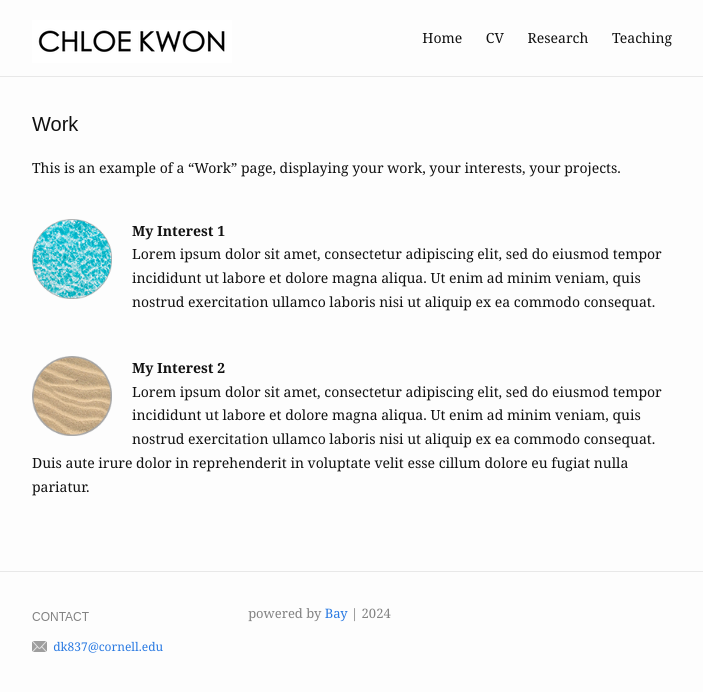
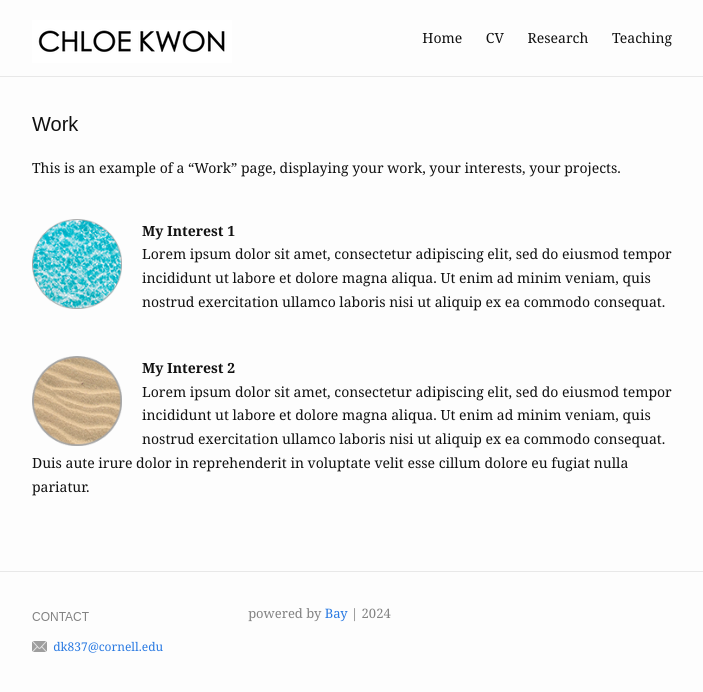
Before and after one commit to chloedkkwon/chloedkkwon.github.io, a Jekyll site: the page built from work.md, in a window 1280 px wide. Shown: the top 692 px of the page, without its empty margins (288-991 px from the left). Built offline with Jekyll 4.4.1, drawn with Linux system fonts in a browser that asks for light colours.

Commit message:
Update _work.scss

```diff
--- a/_sass/_work.scss
+++ b/_sass/_work.scss
@@ -7,6 +7,6 @@
 .work-bubble {
   float: left;
   padding-right: 20px;
-  width: 80px;
-  height: 80px;
+  width: 90px;
+  height: 90px;
 }
```
